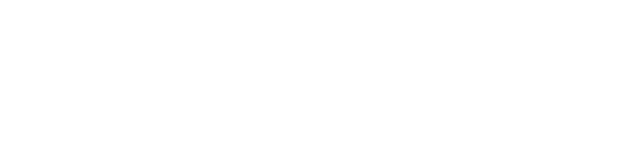
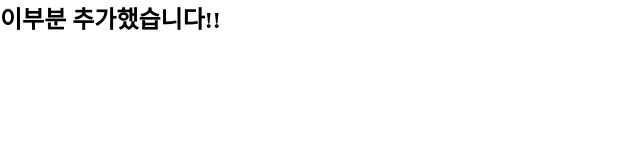
Before and after one commit to charliebrown1994/git_practice, a plain HTML site: page 2025.02.13/index.html in a window 1280 px wide. Shown: the whole page, without its empty margins (0-640 px from the left). Drawn offline with Linux system fonts and the light colour scheme.

Commit message:
2025.02.13 5 commit

```diff
--- a/2025.02.13/index.html
+++ b/2025.02.13/index.html
@@ -18,5 +18,8 @@
   </head>
   <body>
     <!-- 25.02.13 github 업로드 연습 -->
+    <h2>
+      이부분 추가했습니다!!
+    </h2>
   </body>
 </html>
```
